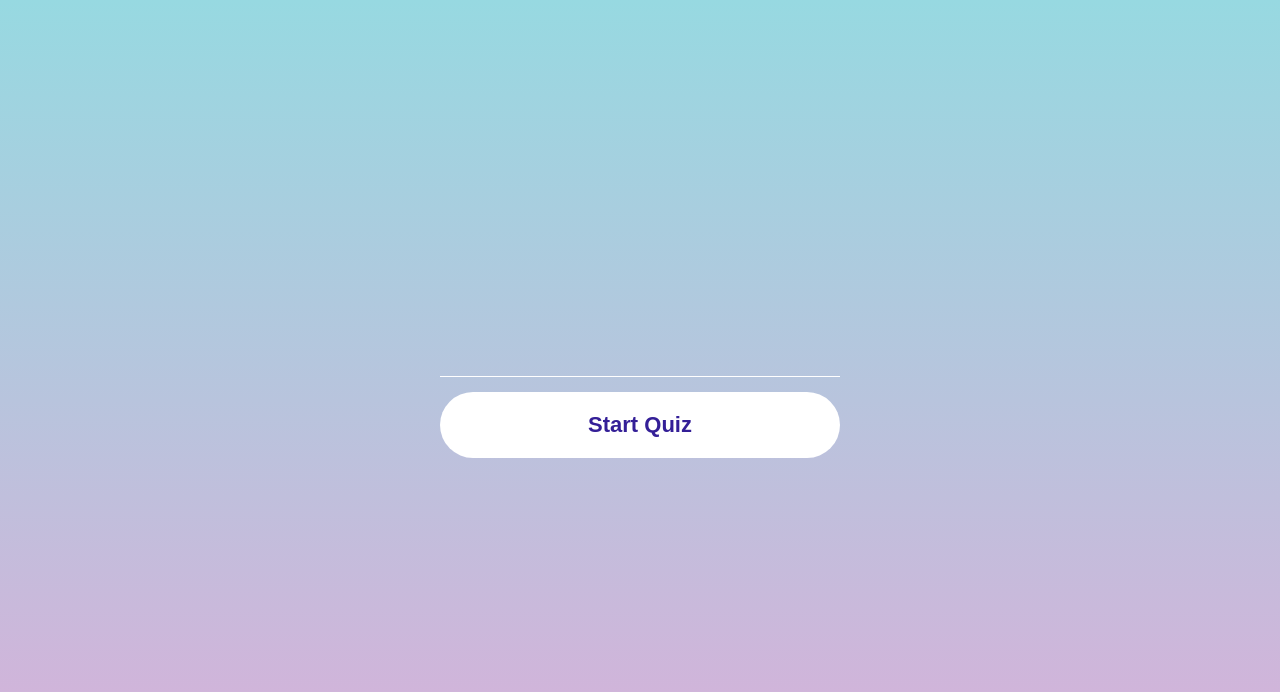
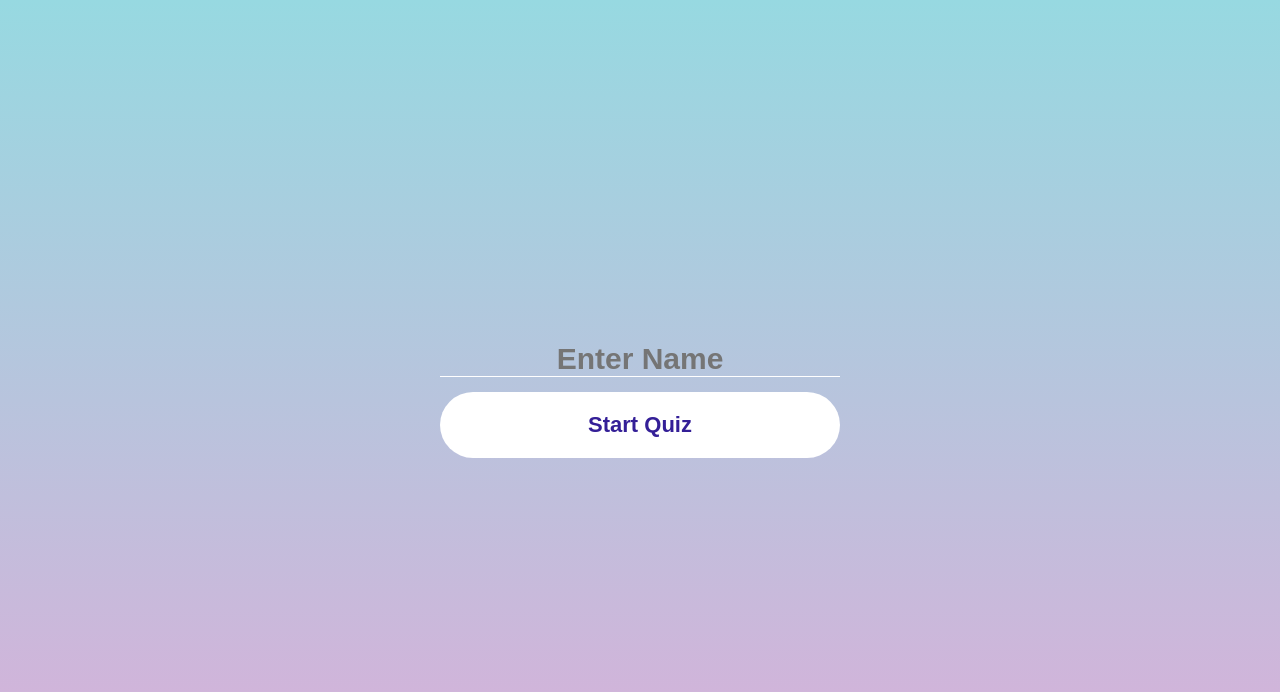
Before and after one commit to TejaswiniPujari/Sample_Quiz, a plain HTML site: page index.html in a window 1280 px wide. Drawn offline with Linux system fonts and the light colour scheme.

Commit message:
Update index.html

```diff
--- a/index.html
+++ b/index.html
@@ -13,7 +13,7 @@
     <div class="wrapper">
         <div class="welcome_text">
             <form class="welcome_form" name="welcome_form" onsubmit="submitForm(event)">
-                <input type="text" name="name">
+                <input type="text" name="name" placeholder="Enter Name">
                 <button>Start Quiz</button>
             </form>
         </div>
```
